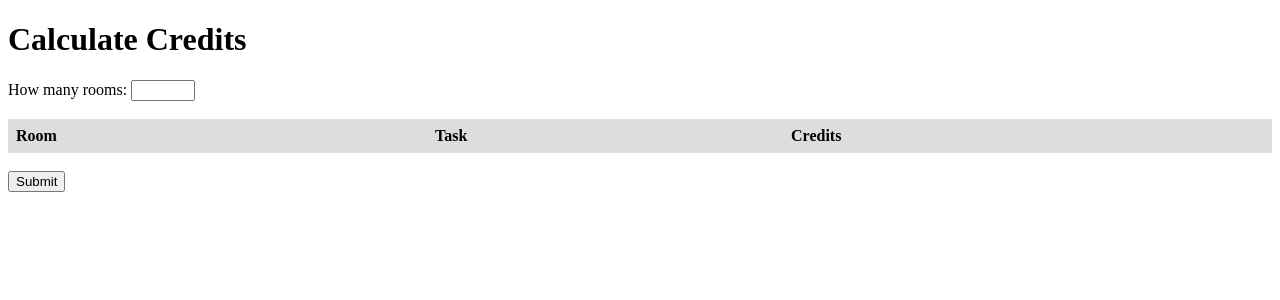
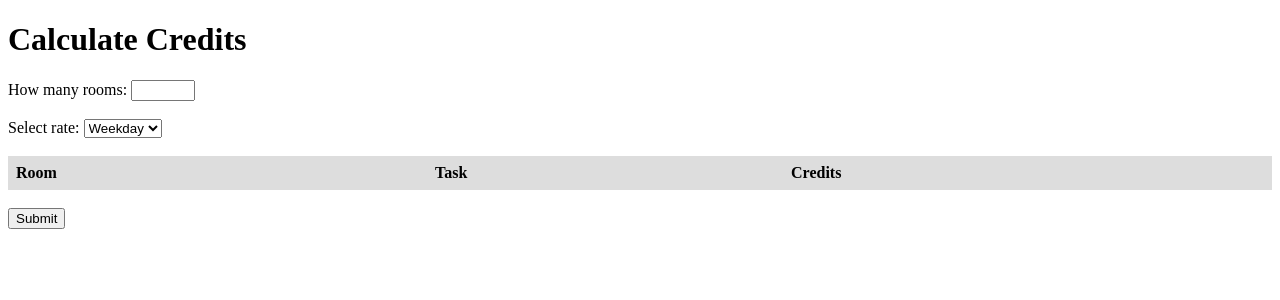
Before and after one commit to niboon39/ibis_credits, a Flask app: page / in a window 1280 px wide. Shown: the top 300 px of the page. Run offline with Flask 2, Linux system fonts and the light colour scheme; lists and menus that the app fills with data are empty.

Commit message:
update rate
ver 1.1

```diff
--- a/app.py
+++ b/app.py
@@ -18,6 +18,9 @@ def index():
                 credits.append(int(credit))
 
         new_credits = []
+        rate = request.form.get('rate')
+        rate_mapping = {'weekday':28.46 , 'saturday' : 34.9 , 'sunday':39.85}
+
         c_32 = [2,7,12,18] # s_o -> K&Q Slipt bed : 20
         c_37 = [1]  # s_o -> Double : 25
         c_27 = [3,4,5,6,8,9,10,11,13,14,15,16,17] # s_o -> standard : 15
@@ -39,13 +42,13 @@ def index():
         before_credits = sum(credits)
         after_credits = sum(new_credits)
         minutes_to_hr = str(after_credits / 60)
-
-        return render_template('index.html', credits=True, before_credits=before_credits, after_credits=after_credits, minutes_to_hr=minutes_to_hr)
+        Pay = float(minutes_to_hr) * rate_mapping[rate]
+        return render_template('index.html', credits=True, before_credits=before_credits, after_credits=after_credits, minutes_to_hr=minutes_to_hr , Pay=Pay)
     else:
         return render_template('index.html', credits=False)
 
 if __name__ == '__main__':
-    app.run(host="0.0.0.0",port=5000,debug=True)
+    app.run(host="0.0.0.0",port=8000,debug=True)
 
 
 # pip freeze >> requirements.txt
--- a/templates/index.html
+++ b/templates/index.html
@@ -27,6 +27,12 @@
     <form action="/" method="POST">
       <label for="num-rooms">How many rooms:</label>
       <input type="number" id="num-rooms" name="num_rooms" min="1" max="100"><br><br>
+      <label for="rate">Select rate:</label>
+      <select id="rate" name="rate">
+        <option value="weekday">Weekday</option>
+        <option value="saturday">Saturday</option>
+        <option value="sunday">Sunday</option>
+      </select><br><br>
       <table>
         <thead>
           <tr>
@@ -45,9 +51,11 @@
       <p>Before credits: {{ before_credits }}</p>
       <p>After credits: {{ after_credits }}</p>
       <p>Minutes to hours: {{ minutes_to_hr }}</p>
+      <p>Pay: {{ Pay }}</p>
     {% endif %}
     <script>
       const numRoomsInput = document.getElementById('num-rooms');
+      const rateSelect = document.getElementById('rate');
       const roomsContainer = document.getElementById('rooms');
 
       numRoomsInput.addEventListener('input', (event) => {
@@ -84,15 +92,15 @@
 
           roomCell.appendChild(roomInput);
           taskCell.appendChild(taskSelect);
+          taskCell.appendChild(taskSelect);
           creditsCell.appendChild(creditsInput);
-
           row.appendChild(roomCell);
           row.appendChild(taskCell);
           row.appendChild(creditsCell);
 
           roomsContainer.appendChild(row);
-        }
-      });
-    </script>
-  </body>
+            }
+        });
+        </script>
+    </body>
 </html>
```
